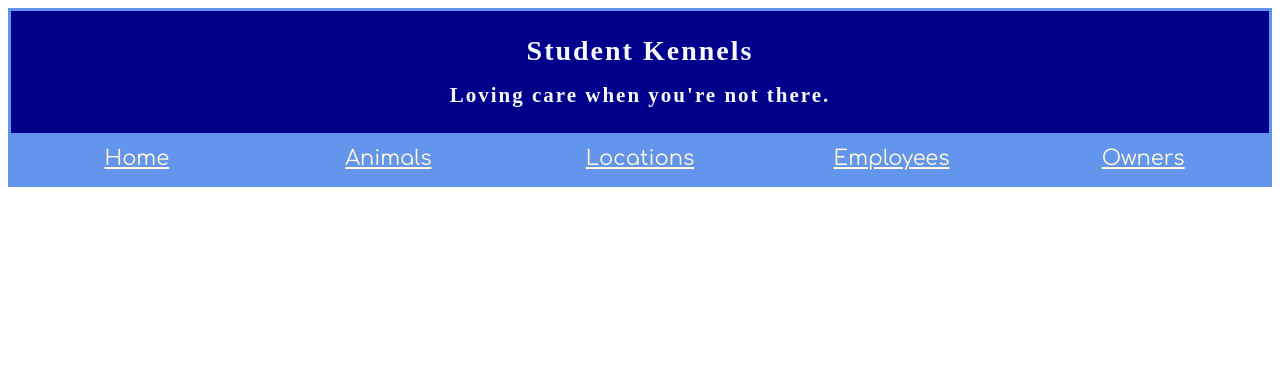
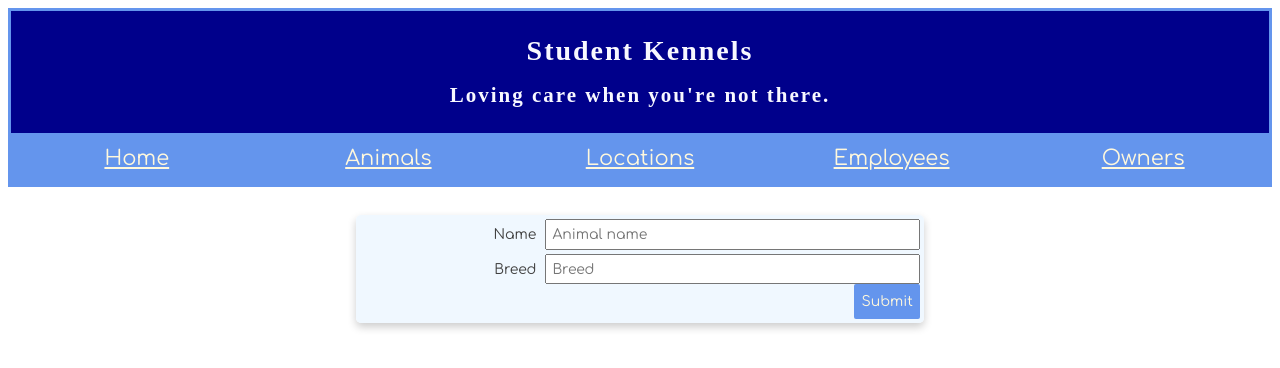
Before and after one commit to Swoffm/reactAnimalApp, a React (Create React App) app: page /animals/new in a window 1280 px wide. Shown: the top 368 px of the page. Built offline with nearby package versions, Linux system fonts and the light colour scheme; a web font is replaced by a local one.

Commit message:
finished the form and users can now delete a pet or location and be sent to their previous location

```diff
--- a/src/components/ApplicationViews.js
+++ b/src/components/ApplicationViews.js
@@ -7,7 +7,7 @@ import AnimalList from "./animal/AnimalList"
 import LocationList from "./locations/LocationsList"
 import AnimalDetail from "./animal/AnimalDetail"
 import LocationDetails from "./locations/loactionDetails"
-
+import AnimalForm from './animal/AnimalForm'
 
 const ApplicationViews = () => {
     return (
@@ -21,7 +21,7 @@ const ApplicationViews = () => {
             />
             {/* Make sure you add the `exact` attribute here */}
             <Route exact path="/animals" render={(props) => {
-                return <AnimalList />
+                return <AnimalList {...props} />
             }} />
             <Route
                 path="/owner"
@@ -44,15 +44,32 @@ const ApplicationViews = () => {
                 }}
             />
 
-            <Route path="/animals/:animalId(\d+)" render={(props) => {
-                // Pass the animalId to the AnimalDetailComponent
-                return <AnimalDetail animalId={parseInt(props.match.params.animalId)} />
-            }} />
+            <Route
+                path="/animals/:animalId(\d+)"
+                render={props => {
+                    // Pass the animalId to the AnimalDetailComponent
+                    return (
+                        <AnimalDetail
+                            animalId={parseInt(props.match.params.animalId)}
+                            {...props}
+                        />
+                    );
+                }}
+            />
 
 
-            <Route path="/locations/:locationId(\d+)" render={(props) => {
-                // Pass the animalId to the AnimalDetailComponent
-                return <LocationDetails locationsId={parseInt(props.match.params.locationId)} />
+            <Route path="/locations/:locationId(\d+)"
+                render={(props) => {
+                    // Pass the animalId to the AnimalDetailComponent
+                    return (
+                        <LocationDetails locationsId={parseInt(props.match.params.locationId)}
+                            {...props}
+                        />)
+                }} />
+
+
+            <Route path="/animals/new" render={(props) => {
+                return <AnimalForm {...props} />
             }} />
 
 
--- a/src/components/animal/AnimalDetail.css
+++ b/src/components/animal/AnimalDetail.css
@@ -2,3 +2,13 @@
     max-width: 400px;
     margin: 10px auto;
   }
+
+  #root > .card {
+    max-width: 400px;
+    margin: 10px auto;
+  }
+
+  button:disabled,
+  button:disabled:hover {
+    background-color: lightgray;
+  }
--- a/src/components/animal/AnimalDetail.js
+++ b/src/components/animal/AnimalDetail.js
@@ -1,4 +1,4 @@
-import React, { useState, useEffect } from 'react';
+import { useState, useEffect } from 'react';
 import AnimalManager from '../../directory/AnimalManager';
 import './AnimalDetail.css'
 import EmployeeManager from "../../directory/EmployeeManager"
@@ -6,7 +6,7 @@ import AnimalDetailsDOM from "../animal/AnimalDetailDOM"
 
 const AnimalDetail = props => {
     const [animal, setAnimal] = useState({ name: "", breed: "", employeeName: "", employeePic: "" });
-
+    const [isLoading, setIsLoading] = useState(true);
 
     useEffect(() => {
         let animalCareTakerName;
@@ -29,6 +29,7 @@ const AnimalDetail = props => {
                     employeePic: animalCareTakerImage
 
                   })
+                  setIsLoading(false);
             })
             // <img src={require("../../images/" + animal.employeePic)} alt={animal.employeeName} />
 
@@ -41,8 +42,18 @@ const AnimalDetail = props => {
 
     }, [props.animalId]);
 
+
+
+    const handleDelete = () => {
+        //invoke the delete function in AnimalManger and re-direct to the animal list.
+        setIsLoading(true);
+        AnimalManager.delete(props.animalId).then(() =>
+          props.history.push("/animals")
+        );
+      };
+
     return (
-    animal.employeePic ? AnimalDetailsDOM(animal) : "null"
+    animal.employeePic ? AnimalDetailsDOM(animal, isLoading, handleDelete) : "null"
     )
 
   }
--- a/src/components/animal/AnimalDetailDOM.js
+++ b/src/components/animal/AnimalDetailDOM.js
@@ -1,7 +1,7 @@
 import React from "react";
 
 
-const AnimalDetailsDOM = (animal) => {
+const AnimalDetailsDOM = (animal, isLoading, handleDelete) => {
 
 
     return(
@@ -12,9 +12,15 @@ const AnimalDetailsDOM = (animal) => {
           </picture>
           <h3>Name: <span style={{ color: 'darkslategrey' }}>{animal.name}</span></h3>
           <p>Breed: {animal.breed}</p>
-    <p>Care Taker: {animal.employeePic}</p><picture>
+    <p>Care Taker: {animal.employeePic}</p>
+
+    <button type="button" disabled={isLoading} onClick={handleDelete}>
+          Discharge
+        </button>
+    <picture>
     <img src={require("../../images/" + animal.employeePic)} alt="picture of employee" />
     </picture>
+
         </div>
       </div>
     )
--- /dev/null
+++ b/src/components/animal/AnimalForm.css
@@ -0,0 +1,61 @@
+fieldset {
+    max-width: 40em;
+    padding: 4px;
+    margin: 2em auto;
+    border: 0 none;
+    box-shadow: 0 4px 8px 0 rgba(0,0,0,0.2);
+    border-radius: 5px;
+    background: aliceblue;
+}
+
+fieldset input, fieldset button, fieldset select{
+    box-sizing: border-box;
+    padding: .2em .4em;
+    margin: .2em 0;
+    outline: none;
+    box-shadow: none;
+}
+
+fieldset button {
+    max-width: 9em;
+    padding: .5em;
+    margin: .3em auto;
+    background-color: cornflowerblue;
+    border: none;
+    color: cornsilk;
+    text-align: center;
+    text-decoration: none;
+    display: inline-block;
+    font-size: 14px;
+    border-radius: 2px;
+    width: 100%;
+    cursor: pointer;
+}
+
+fieldset label {
+    box-sizing: border-box;
+    user-select: none;
+    cursor: pointer;
+    text-align: right;
+}
+fieldset input:focus + label {
+    color: #933;
+}
+
+fieldset .formgrid {
+    display: grid;
+    grid-template-columns: 1fr 1em 2fr;
+    grid-gap: .3em .6em;
+    grid-auto-flow: dense;
+    align-items: center;
+}
+
+fieldset input, fieldset button, fieldset select {
+    grid-column: 2 /4;
+    width: auto;
+    margin: 0
+}
+
+fieldset .alignRight {
+    text-align: right;
+}
--- /dev/null
+++ b/src/components/animal/AnimalForm.js
@@ -0,0 +1,64 @@
+import React, { useState } from 'react';
+import AnimalManager from '../../directory/AnimalManager';
+import './AnimalForm.css'
+
+const AnimalForm = props => {
+  const [animal, setAnimal] = useState({ name: "", breed: "" });
+  const [isLoading, setIsLoading] = useState(false);
+
+  const handleFieldChange = evt => {
+    const stateToChange = { ...animal };
+    stateToChange[evt.target.id] = evt.target.value;
+    setAnimal(stateToChange);
+  };
+
+  /*  Local method for validation, set loadingStatus, create animal      object, invoke the AnimalManager post method, and redirect to the full animal list
+  */
+  const constructNewAnimal = evt => {
+    evt.preventDefault();
+    if (animal.name === "" || animal.breed === "") {
+      window.alert("Please input an animal name and breed");
+    } else {
+      setIsLoading(true);
+      // Create the animal and redirect user to animal list
+      AnimalManager.post(animal)
+        .then(() => props.history.push("/animals"));
+    }
+  };
+
+  return (
+    <>
+      <form>
+        <fieldset>
+          <div className="formgrid">
+            <input
+              type="text"
+              required
+              onChange={handleFieldChange}
+              id="name"
+              placeholder="Animal name"
+            />
+            <label htmlFor="name">Name</label>
+            <input
+              type="text"
+              required
+              onChange={handleFieldChange}
+              id="breed"
+              placeholder="Breed"
+            />
+            <label htmlFor="breed">Breed</label>
+          </div>
+          <div className="alignRight">
+            <button
+              type="button"
+              disabled={isLoading}
+              onClick={constructNewAnimal}
+            >Submit</button>
+          </div>
+        </fieldset>
+      </form>
+    </>
+  );
+};
+
+export default AnimalForm
--- a/src/components/animal/AnimalList.js
+++ b/src/components/animal/AnimalList.js
@@ -4,7 +4,7 @@ import React, { useState, useEffect } from 'react';
 import AnimalCard from './AnimalCard';
 import AnimalManager from "../../directory/AnimalManager";
 
-const AnimalList = () => {
+const AnimalList = (props) => {
     // The initial state is an empty array
 
     const [animals, setAnimals] = useState([]);
@@ -36,6 +36,13 @@ const AnimalList = () => {
     // Finally we use map() to "loop over" the animals array to show a list of animal cards
     return (
         <div className="container-cards">
+            <section className="section-content">
+  <button type="button"
+      className="btn"
+      onClick={() => {props.history.push("/animals/new")}}>
+      Admit Animal
+  </button>
+</section>
             {animals.map(animal =>
                 <AnimalCard key={animal.id} animal={animal} deleteAnimal={deleteAnimal}/>
             )}
--- a/src/components/locations/LocationsList.js
+++ b/src/components/locations/LocationsList.js
@@ -9,7 +9,8 @@ const LocationList = () => {
 
     const [locations, setLocations] = useState([])
 
-    const getLocations = () => [
+    const getLocations = () => {
+
         //get locations using location manager
         LocationManager.getAll().then(locationData => {
             setLocations(locationData)
@@ -17,7 +18,7 @@ const LocationList = () => {
             //IT OVERRIDES
 
         })
-    ]
+}
     const deleteLocations = (id) => {
         LocationManager.delete(id).then(() => {
             LocationManager.getAll().then(setLocations)
--- a/src/components/locations/loactionDetails.js
+++ b/src/components/locations/loactionDetails.js
@@ -7,6 +7,7 @@ import LocationDetailsDOM from "./loactionDetailsDOM"
 const LocationDetails = props => {
     //Grab use state first
     const [location, setLocation] = useState({ city: "", storeName: "", imageName: ""})
+    const [isLoading, setIsLoading] = useState(true);
 
     useEffect(() => {
 
@@ -16,11 +17,21 @@ const LocationDetails = props => {
                 storeName: location.storeName,
                 imageName: location.imageName
             })
+            setIsLoading(false);
         })
-    }, [props.locationId])
+    }, [props.locationsId])
+
+    const handleDelete = () => {
+
+        //invoke the delete function in AnimalManger and re-direct to the animal list.
+        setIsLoading(true);
+        locationManager.delete(props.locationsId).then(() =>
+          props.history.push("/locations")
+        );
+      };
 
     return(
-        location.imageName ? LocationDetailsDOM(location) : "null"
+        location.imageName ? LocationDetailsDOM(location,  isLoading, handleDelete) : "null"
     )
 }
 
--- a/src/components/locations/loactionDetailsDOM.js
+++ b/src/components/locations/loactionDetailsDOM.js
@@ -1,6 +1,9 @@
 import React from "react";
 
-const LocationDetailsDOM = (location) => {
+const LocationDetailsDOM = (location, isLoading, handleDelete) => {
+
+
+
    return ( <div className="card">
         <div className="card-content">
 
@@ -9,6 +12,9 @@ const LocationDetailsDOM = (location) => {
             <img src={require("../../images/" + location.imageName)} alt="Beautful picture of a city" />
 
             </picture>
+            <button type="button" disabled={isLoading} onClick={handleDelete}>
+          Discharge
+        </button>
             <p>Store Name: {location.storeName}</p>
 
         </div>
--- a/src/directory/AnimalManager.js
+++ b/src/directory/AnimalManager.js
@@ -7,6 +7,15 @@ export default {
   getAll() {
     return fetch(`${remoteURL}/animals`).then(result => result.json())
   },
+  post(newAnimal) {
+    return fetch(`${remoteURL}/animals`, {
+      method: "POST",
+      headers: {
+        "Content-Type": "application/json"
+      },
+      body: JSON.stringify(newAnimal)
+    }).then(data => data.json())
+  },
   delete(id) {
     return fetch(`${remoteURL}/animals/${id}`, {
       method: "DELETE"
```
Also changed, not shown: api/kennel.json (indentation only).
